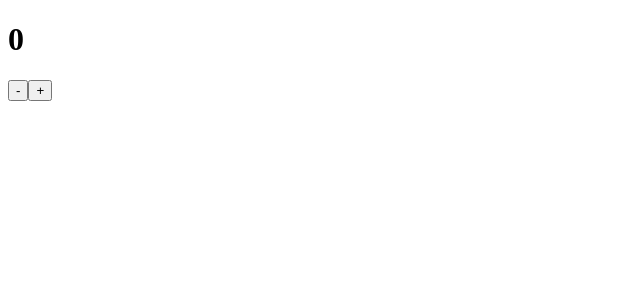
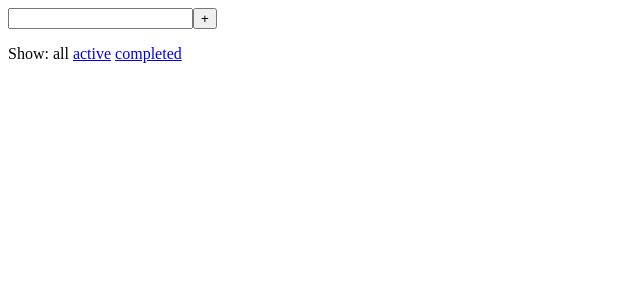
Before and after one commit to Ktrygub/getting-started-with-redux-by-dan-abramov, a React (Create React App) app: page / in a window 1280 px wide. Shown: the top 300 px of the page, without its empty margins (0-640 px from the left). Built offline with nearby package versions, Linux system fonts and the light colour scheme.

Commit message:
React Todo List Example

```diff
--- a/src/index.js
+++ b/src/index.js
@@ -1,43 +1,153 @@
 import React from 'react'
 import ReactDOM from 'react-dom'
-import { createStore } from 'redux'
+import { createStore, combineReducers } from 'redux'
 import PropTypes from 'prop-types'
 
-const counter = (state = 0, action) => {
+const todo = (state, action) => {
   switch (action.type) {
-    case 'INCREMENT':
-      return state + 1
-    case 'DECREMENT':
-      return state - 1
+    case 'ADD_TODO':
+      return { id: action.id, text: action.text, isCompleted: false }
+    case 'TOGGLE_TODO':
+      if (state.id !== action.id) {
+        return state
+      }
+      return { ...state, isCompleted: !state.isCompleted }
+    default:
+      return state
+  }
+}
+const todos = (state = [], action) => {
+  switch (action.type) {
+    case 'ADD_TODO':
+      return [...state, todo(undefined, action)]
+    case 'TOGGLE_TODO':
+      return state.map(t => todo(t, action))
     default:
       return state
   }
 }
 
-const store = createStore(counter)
+const visibilityFilter = (state = 'SHOW_ALL', action) => {
+  switch (action.type) {
+    case 'SHOW_ALL':
+    case 'SHOW_ACTIVE':
+    case 'SHOW_COMPLETED':
+      return action.type
+    default:
+      return state
+  }
+}
 
-const Counter = ({ value, onIncrement, onDecrement }) => (
-  <div>
-    <h1>{value}</h1>
-    <button onClick={onDecrement}>-</button>
-    <button onClick={onIncrement}>+</button>
-  </div>
-)
-Counter.propTypes = {
-  value: PropTypes.number.isRequired,
-  onIncrement: PropTypes.func.isRequired,
-  onDecrement: PropTypes.func.isRequired
+const reducer = combineReducers({ todos, visibilityFilter })
+const store = createStore(reducer)
+
+const FilterLink = ({ filter, children, currentFilter }) => {
+  if (filter === currentFilter) {
+    return <span>{children}</span>
+  }
+  return (
+    <a
+      href="/"
+      onClick={e => {
+        e.preventDefault()
+        store.dispatch({ type: filter })
+      }}
+    >
+      {children}
+    </a>
+  )
+}
+FilterLink.propTypes = {
+  filter: PropTypes.string.isRequired,
+  children: PropTypes.string.isRequired,
+  currentFilter: PropTypes.string.isRequired
+}
+
+const getVisibleTodos = (todos, visibilityFilter) => {
+  switch (visibilityFilter) {
+    case 'SHOW_ALL':
+      return todos
+    case 'SHOW_ACTIVE':
+      return todos.filter(todo => !todo.isCompleted)
+    case 'SHOW_COMPLETED':
+      return todos.filter(todo => todo.isCompleted)
+    default:
+      return []
+  }
+}
+
+class TodoApp extends React.Component {
+  render() {
+    const { todos, visibilityFilter } = this.props.store
+    const visibleTodos = getVisibleTodos(todos, visibilityFilter)
+    return (
+      <div>
+        <input
+          ref={input => {
+            this.input = input
+          }}
+        />
+
+        <button
+          onClick={() => {
+            store.dispatch({
+              type: 'ADD_TODO',
+              /* id: todos.length, */
+              id: todos.length > 0 ? todos[todos.length - 1].id + 1 : 0,
+              text: this.input.value
+            })
+            this.input.value = ''
+          }}
+        >
+          +
+        </button>
+
+        <ul>
+          {visibleTodos.map(todo => (
+            <li
+              key={todo.id}
+              role="presentation"
+              onClick={() => {
+                store.dispatch({ type: 'TOGGLE_TODO', id: todo.id })
+              }}
+              style={{ textDecoration: todo.isCompleted ? 'line-through' : 'none' }}
+            >
+              {todo.text}
+            </li>
+          ))}
+        </ul>
+
+        <p>
+          Show:{' '}
+          <FilterLink filter="SHOW_ALL" currentFilter={visibilityFilter}>
+            all
+          </FilterLink>{' '}
+          <FilterLink filter="SHOW_ACTIVE" currentFilter={visibilityFilter}>
+            active
+          </FilterLink>{' '}
+          <FilterLink filter="SHOW_COMPLETED" currentFilter={visibilityFilter}>
+            completed
+          </FilterLink>
+        </p>
+      </div>
+    )
+  }
+}
+TodoApp.propTypes = {
+  store: PropTypes.shape({
+    todos: PropTypes.arrayOf(
+      PropTypes.shape({
+        id: PropTypes.number.isRequired,
+        text: PropTypes.string.isRequired,
+        isCompleted: PropTypes.bool.isRequired
+      }).isRequired
+    ).isRequired,
+    visibilityFilter: PropTypes.string.isRequired
+  }).isRequired
 }
 
 const render = () => {
-  ReactDOM.render(
-    <Counter
-      value={store.getState()}
-      onIncrement={() => store.dispatch({ type: 'INCREMENT' })}
-      onDecrement={() => store.dispatch({ type: 'DECREMENT' })}
-    />,
-    document.getElementById('root')
-  )
+  ReactDOM.render(<TodoApp store={store.getState()} />, document.getElementById('root'))
 }
 
 render()
```
Also changed, not shown: 1 other file (tests, documents, lock files or other folders).
